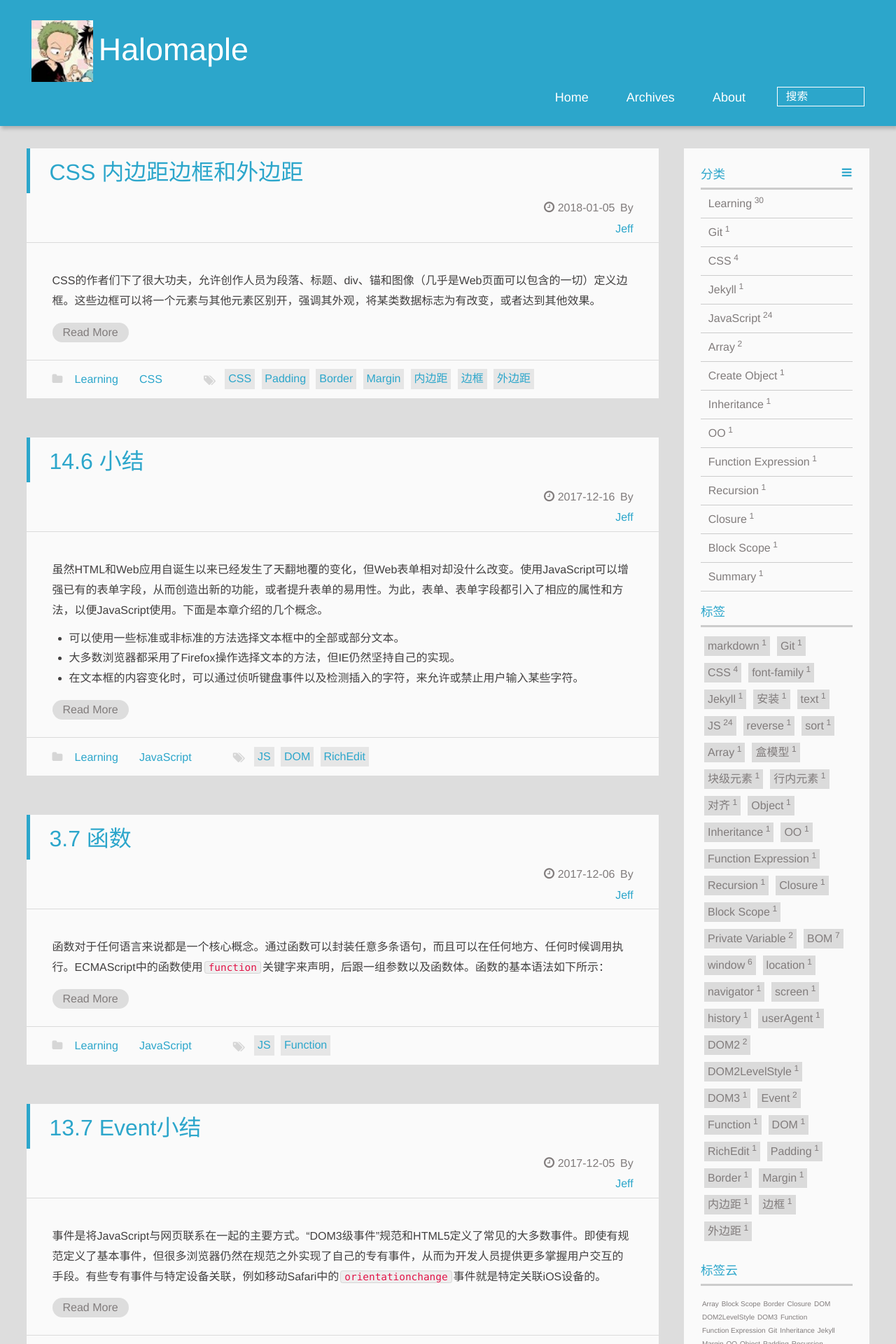
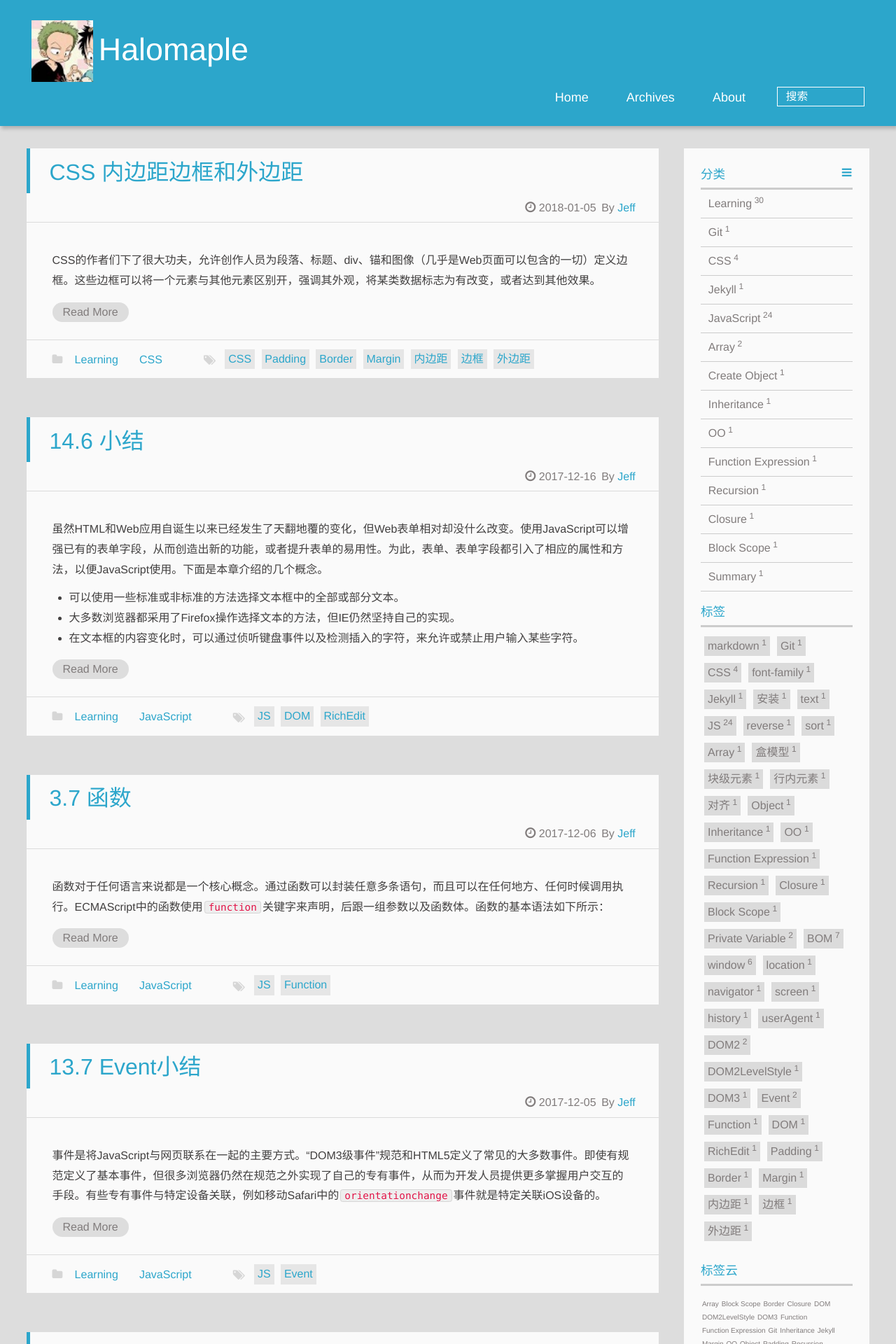
Before and after one commit to Halomaple/blog, a Jekyll site: the page built from index.html, in a window 1280 px wide. Shown: the top 1920 px of the page at 70% size. Built offline with Jekyll 4.4.1, drawn with Linux system fonts in a browser that asks for light colours; nearby versions of some CDN libraries; the list of posts is cut into pages by our own code.

Commit message:
nowrap for author info

```diff
--- a/assets/css/style.css
+++ b/assets/css/style.css
@@ -1081,7 +1081,7 @@ article header.article-info >p.article-author {
 	padding: .3em 4% .3em 0;
 	text-align: right;
 	border-bottom: 1px solid #dbdbdb;
-	white-space: normal;
+	white-space: nowrap;
 }
 
 @media only screen and (min-width:768px) {
```
